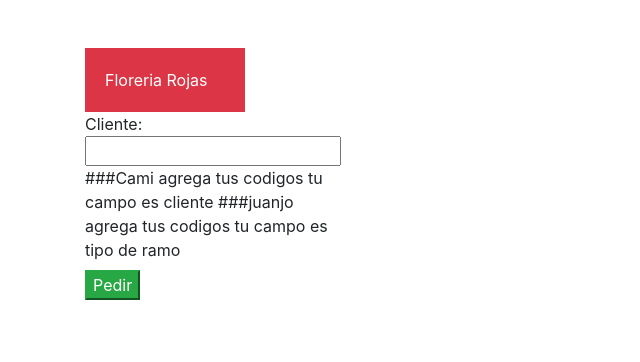
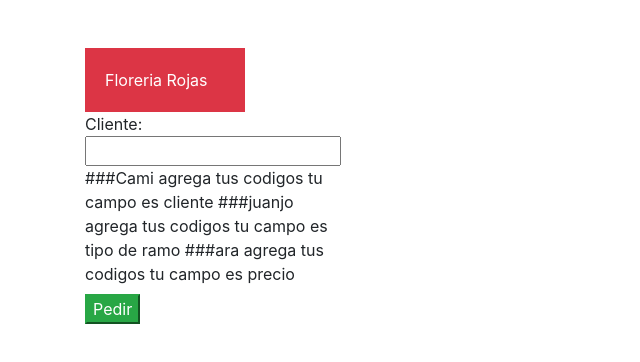
Before and after one commit to Ingrid-DE/React-form, a React (Create React App) app: page / in a window 1280 px wide. Shown: the top 362 px of the page, without its empty margins (0-640 px from the left). Built offline with nearby package versions, Linux system fonts and the light colour scheme.

Commit message:
add: creacion de rama ara

```diff
--- a/src/App.jsx
+++ b/src/App.jsx
@@ -44,6 +44,14 @@ function App() {
 
 
 
+    ###ara agrega tus codigos
+    tu campo es precio
+
+
+
+
+
+
       </label>
       <button className="btn-success" type="submit">Pedir</button>
     </form>
```
